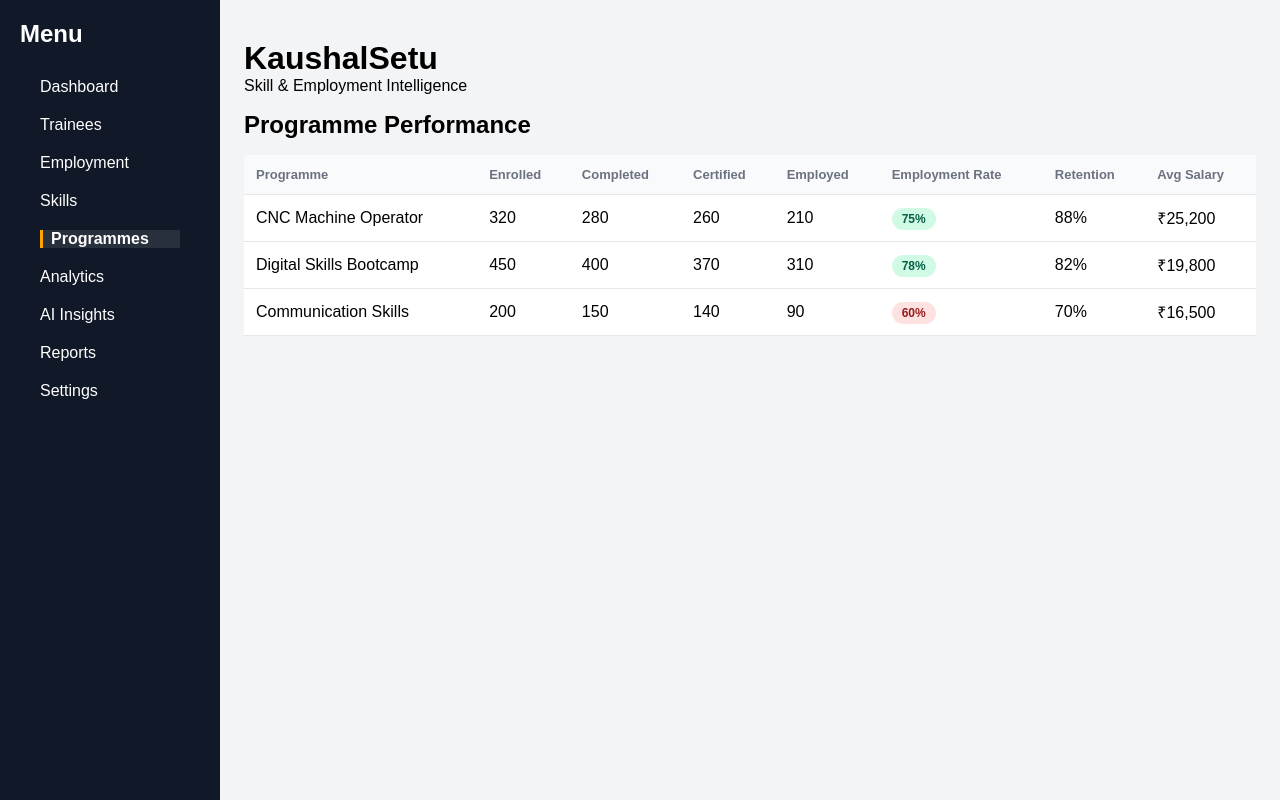
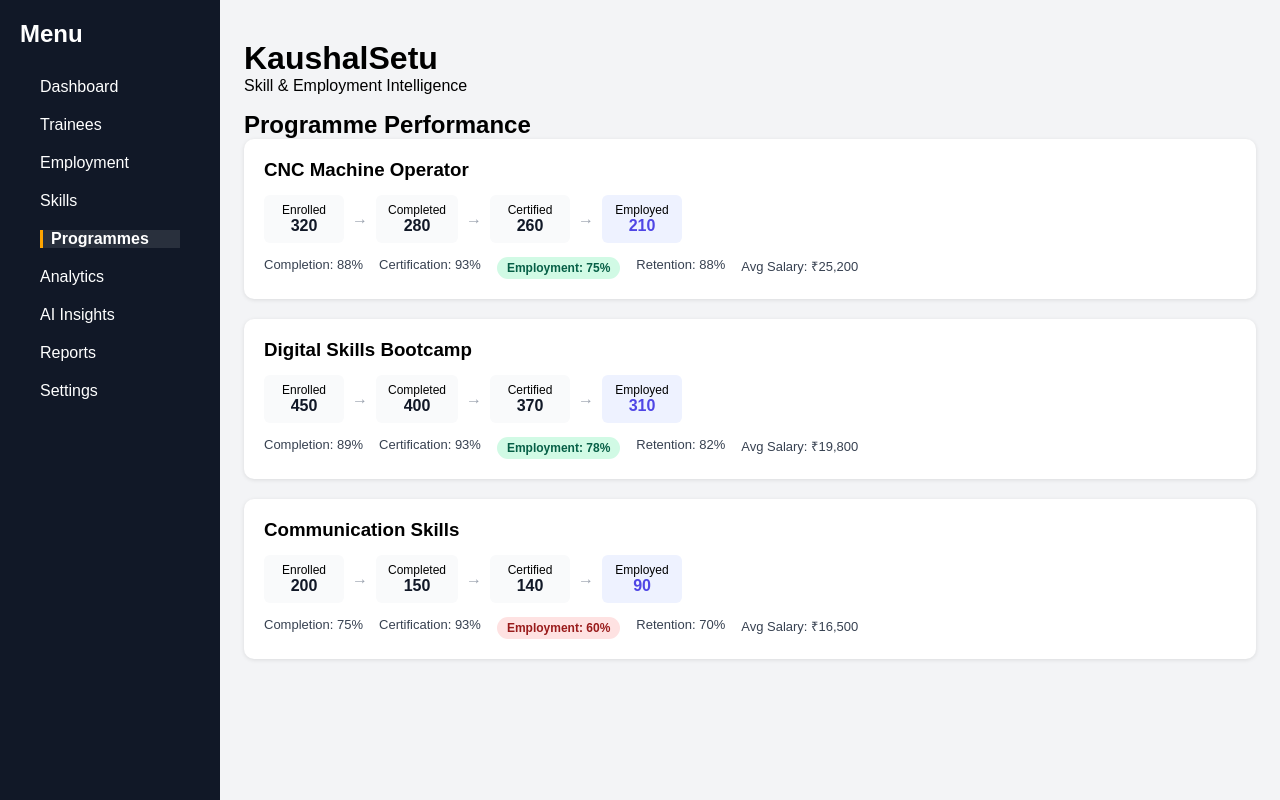
Before and after one commit to SikhaPurbey/sih-kaushalsetu, a React (Vite) app: page /programmes in a window 1280 px wide. Built offline with nearby package versions, Linux system fonts and the light colour scheme.

Commit message:
Add district/salary employment charts, skill recommendations, AI priority badges, per-programme funnels

```diff
--- a/src/App.css
+++ b/src/App.css
@@ -106,3 +106,22 @@ nav a {
   box-shadow: 0 1px 4px rgba(0,0,0,0.1); margin-bottom: 14px; border-left: 4px solid #4f46e5;
 }
 .insight-card p { margin: 6px 0; font-size: 14px; }
+.priority-high { background: #fee2e2; color: #991b1b; }
+.priority-medium { background: #fef3c7; color: #92400e; }
+.priority-low { background: #d1fae5; color: #065f46; }
+.insight-card .badge { margin-bottom: 8px; display: inline-block; }
+.programme-card {
+  background: white; padding: 20px; border-radius: 10px;
+  box-shadow: 0 1px 4px rgba(0,0,0,0.1); margin-bottom: 20px;
+}
+.programme-card h3 { margin-bottom: 14px; }
+.mini-funnel { display: flex; align-items: center; gap: 8px; flex-wrap: wrap; margin-bottom: 14px; }
+.mini-step {
+  display: flex; flex-direction: column-reverse; align-items: center;
+  background: #f9fafb; border-radius: 6px; padding: 8px 12px; font-size: 12px; min-width: 80px;
+}
+.mini-step span { font-size: 16px; font-weight: bold; color: #111827; }
+.mini-step.highlight { background: #eef2ff; }
+.mini-step.highlight span { color: #4f46e5; }
+.mini-arrow { color: #9ca3af; }
+.programme-stats { display: flex; gap: 16px; flex-wrap: wrap; font-size: 13px; color: #374151; }
--- a/src/pages/AIInsights.jsx
+++ b/src/pages/AIInsights.jsx
@@ -6,6 +6,7 @@ function AIInsights() {
       <h2>AI Insights <span className="demo-tag">DEMO</span></h2>
       {aiInsights.map((insight, i) => (
         <div key={i} className="insight-card">
+          <span className={`badge priority-${insight.priority.toLowerCase()}`}>{insight.priority} Priority</span>
           <p><strong>Problem:</strong> {insight.problem}</p>
           <p><strong>Evidence:</strong> {insight.evidence}</p>
           <p><strong>Recommended Action:</strong> {insight.action}</p>
--- a/src/pages/Programmes.jsx
+++ b/src/pages/Programmes.jsx
@@ -4,24 +4,32 @@ function Programmes() {
   return (
     <div>
       <h2>Programme Performance</h2>
-      <table className="data-table">
-        <thead>
-          <tr>
-            <th>Programme</th><th>Enrolled</th><th>Completed</th><th>Certified</th>
-            <th>Employed</th><th>Employment Rate</th><th>Retention</th><th>Avg Salary</th>
-          </tr>
-        </thead>
-        <tbody>
-          {programmes.map((p, i) => (
-            <tr key={i}>
-              <td>{p.name}</td><td>{p.enrolled}</td><td>{p.completed}</td><td>{p.certified}</td>
-              <td>{p.employed}</td>
-              <td><span className={`badge ${p.employmentRate >= 75 ? 'ok' : 'risk'}`}>{p.employmentRate}%</span></td>
-              <td>{p.retention}%</td><td>{p.avgSalary}</td>
-            </tr>
-          ))}
-        </tbody>
-      </table>
+
+      {programmes.map((p, i) => {
+        const completionRate = Math.round((p.completed / p.enrolled) * 100)
+        const certRate = Math.round((p.certified / p.completed) * 100)
+        return (
+          <div key={i} className="programme-card">
+            <h3>{p.name}</h3>
+            <div className="mini-funnel">
+              <div className="mini-step"><span>{p.enrolled}</span>Enrolled</div>
+              <div className="mini-arrow">→</div>
+              <div className="mini-step"><span>{p.completed}</span>Completed</div>
+              <div className="mini-arrow">→</div>
+              <div className="mini-step"><span>{p.certified}</span>Certified</div>
+              <div className="mini-arrow">→</div>
+              <div className="mini-step highlight"><span>{p.employed}</span>Employed</div>
+            </div>
+            <div className="programme-stats">
+              <span>Completion: {completionRate}%</span>
+              <span>Certification: {certRate}%</span>
+              <span className={`badge ${p.employmentRate >= 75 ? 'ok' : 'risk'}`}>Employment: {p.employmentRate}%</span>
+              <span>Retention: {p.retention}%</span>
+              <span>Avg Salary: {p.avgSalary}</span>
+            </div>
+          </div>
+        )
+      })}
     </div>
   )
 }
--- a/src/pages/Skills.jsx
+++ b/src/pages/Skills.jsx
@@ -8,13 +8,14 @@ function Skills() {
       <SkillGapChart />
       <table className="data-table" style={{ marginTop: '20px' }}>
         <thead>
-          <tr><th>Skill</th><th>Current Level</th><th>Industry Demand</th><th>Gap</th></tr>
+          <tr><th>Skill</th><th>Current Level</th><th>Industry Demand</th><th>Gap</th><th>Recommended Training</th></tr>
         </thead>
         <tbody>
           {skillGaps.map((s, i) => (
             <tr key={i}>
               <td>{s.skill}</td><td>{s.level}%</td><td>{s.demand}</td>
               <td><span className={`badge ${s.gap >= 50 ? 'risk' : 'ok'}`}>{s.gap}% gap</span></td>
+              <td>{s.recommended}</td>
             </tr>
           ))}
         </tbody>
```
